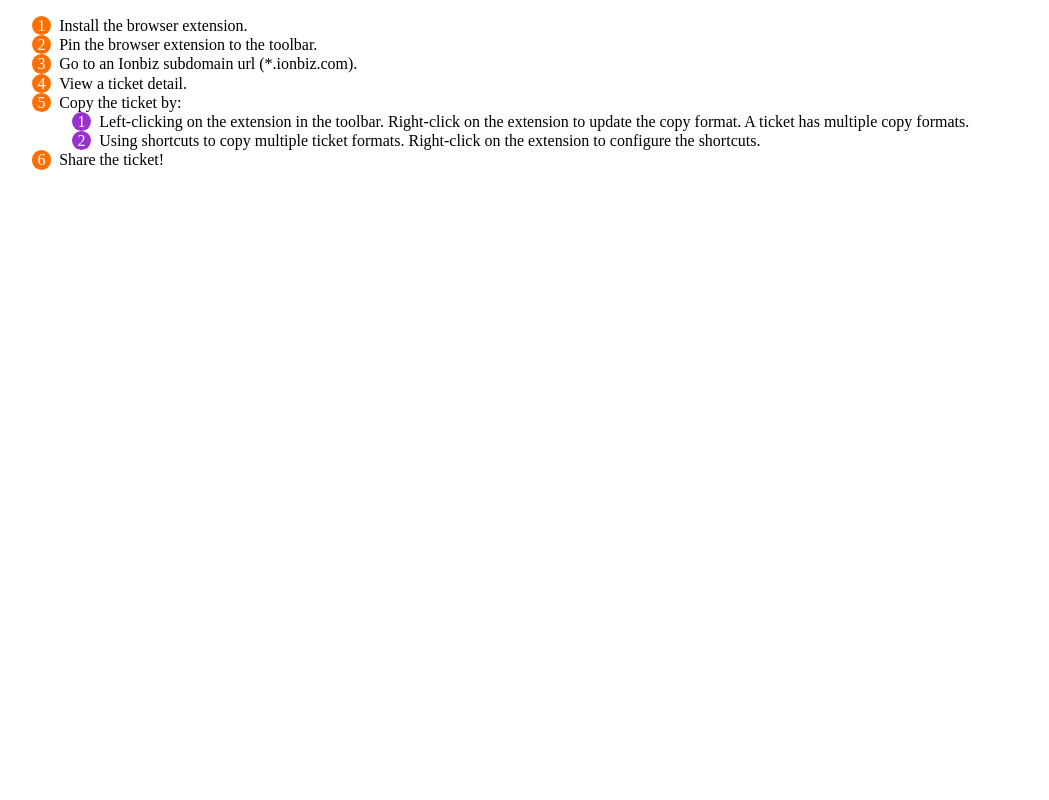
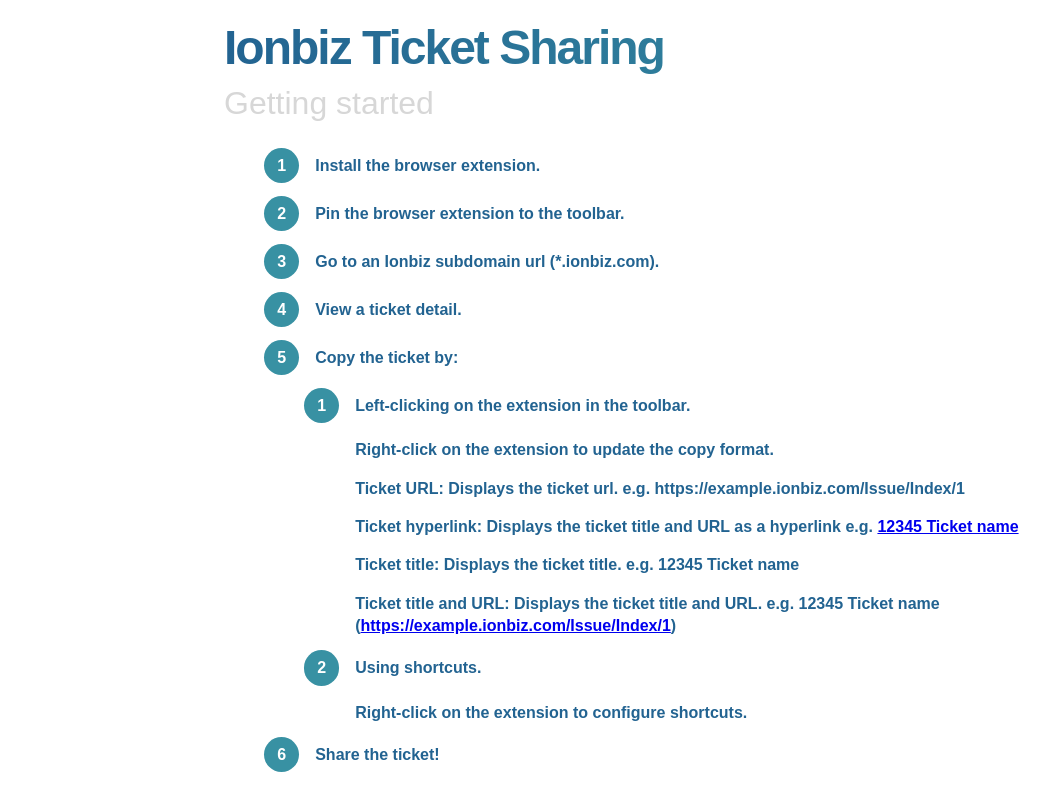
Before and after one commit to Developer-Rocha/ionbiz-ticket-sharing, a browser extension: page gettingstarted.html in a window 1280 px wide. Shown: the whole page, without its empty margins (16-1065 px from the left). Drawn offline with Linux system fonts and the light colour scheme.

Commit message:
Add styling for gettings started guide

```diff
--- a/gettingstarted.html
+++ b/gettingstarted.html
@@ -4,37 +4,95 @@
 <head>
     <meta charset="UTF-8">
     <meta name="viewport" content="width=device-width, initial-scale=1.0">
-    <title>Getting started</title>
+    <title>Getting started - Ionbiz Ticketing Sharing</title>
+    <link rel="stylesheet" href="src/options/normalize.css">
+
     <style>
         ol {
             list-style: none;
             counter-reset: steps;
+            line-height: 1.4rem;
         }
 
         ol li {
             counter-increment: steps;
+            margin: 0.8rem 0;
+            color: var(--main-bg-dark-color);
+            font-weight: 600;
         }
 
         ol li::before {
             content: counter(steps);
-            margin-right: 0.5rem;
-            background: #ff6f00;
+            margin-right: 1rem;
+            background: var(--main-bg-light-color);
             color: white;
-            width: 1.2em;
-            height: 1.2em;
+            width: 2.2em;
+            height: 2.2em;
             border-radius: 50%;
             display: inline-grid;
             place-items: center;
-            line-height: 1.2em;
+            line-height: 2.2em;
         }
 
+        /*
+        background-image: linear-gradient(direction, #226391, #3891a3,
+        Main color: #3891a3
+        Darker blue: #226391
+
+
+        */
+
         ol ol li::before {
-            background: darkorchid;
+            background: var(--main-bg-light-color);
+        }
+
+        :root {
+            --main-bg-light-color: #3891a3;
+            --main-bg-dark-color: #226391;
+        }
+
+
+        body {
+            margin: 20px auto;
+            width: 800px;
+            font-size: 1rem;
+            font-family: Arial, Helvetica, sans-serif;
+        }
+
+        h1 {
+            margin: 0;
+            padding: 0;
+            font-size: 3rem;
+            font-weight: 700;
+            letter-spacing: -2px;
+            background-image: linear-gradient(90deg, var(--main-bg-dark-color), var(--main-bg-light-color));
+            background-size: 100%;
+            background-repeat: repeat;
+            -webkit-background-clip: text;
+            -webkit-text-fill-color: transparent;
+        }
+
+        h2 {
+            font-size: 2rem;
+            color: #d7d7d7;
+            font-weight: 400;
+            margin-top: 0.6rem;
+        }
+
+        .ol-details {
+            display: block;
+            margin-top: 1rem;
+            margin-left: 3.2rem;
         }
     </style>
 </head>
 
 <body>
+    <header>
+        <h1>Ionbiz Ticket Sharing</h1>
+        <h2>Getting started</h2>
+    </header>
+    <main>
         <ol>
             <li>Install the browser extension.</li>
             <li>Pin the browser extension to the toolbar.</li>
@@ -42,14 +100,29 @@
             <li>View a ticket detail.</li>
             <li>Copy the ticket by:
                 <ol>
-                <li>Left-clicking on the extension in the toolbar. Right-click on the extension
-                    to update the copy format. A ticket has multiple copy formats.</li>
-                <li>Using shortcuts to copy multiple ticket formats. Right-click on the extension to configure the
-                    shortcuts.</li>
+                    <li>Left-clicking on the extension in the toolbar. <span class="ol-details">Right-click on the
+                            extension
+                            to update the copy format.</span>
+                        <span class="ol-details">Ticket URL: Displays the ticket url.
+                            e.g. https://example.ionbiz.com/Issue/Index/1</span>
+                        <span class="ol-details">Ticket hyperlink:
+                            Displays the ticket title and URL as a hyperlink
+                            e.g. <a href="#">12345 Ticket name</a></span>
+                        <span class="ol-details">Ticket title:
+                            Displays the ticket title.
+                            e.g. 12345 Ticket name</span>
+                        <span class="ol-details">Ticket title and URL:
+                            Displays the ticket title and URL.
+                            e.g. 12345 Ticket name (<a href="#">https://example.ionbiz.com/Issue/Index/1</a>)</span>
+                    </li>
+                    <li>Using shortcuts.<span class="ol-details">Right-click on the extension to configure
+                            shortcuts.</span>
+                    </li>
                 </ol>
             </li>
             <li>Share the ticket!</li>
         </ol>
+    </main>
 </body>
 
 </html>
```
Lines whose indentation alone changed are shown as unchanged.
